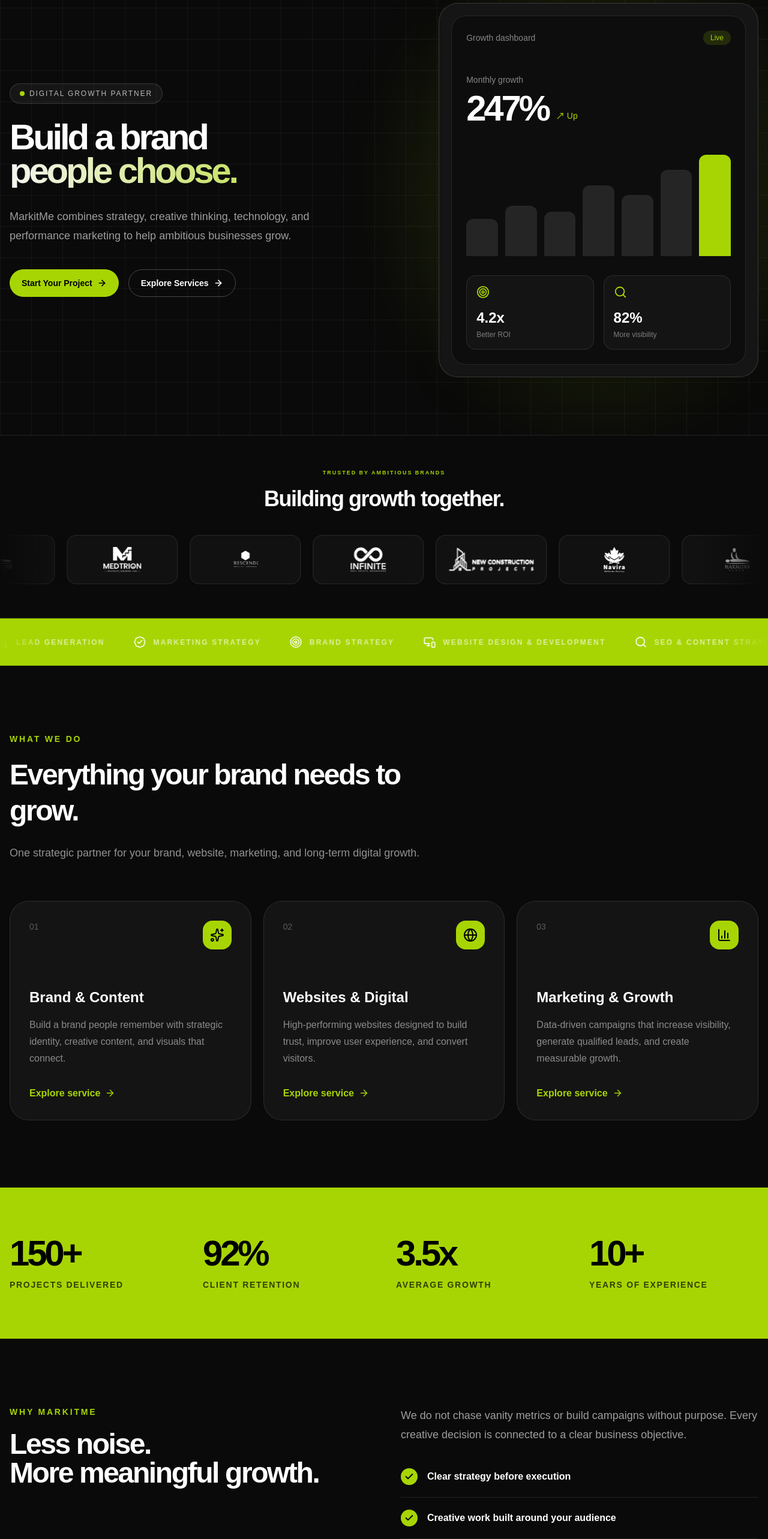
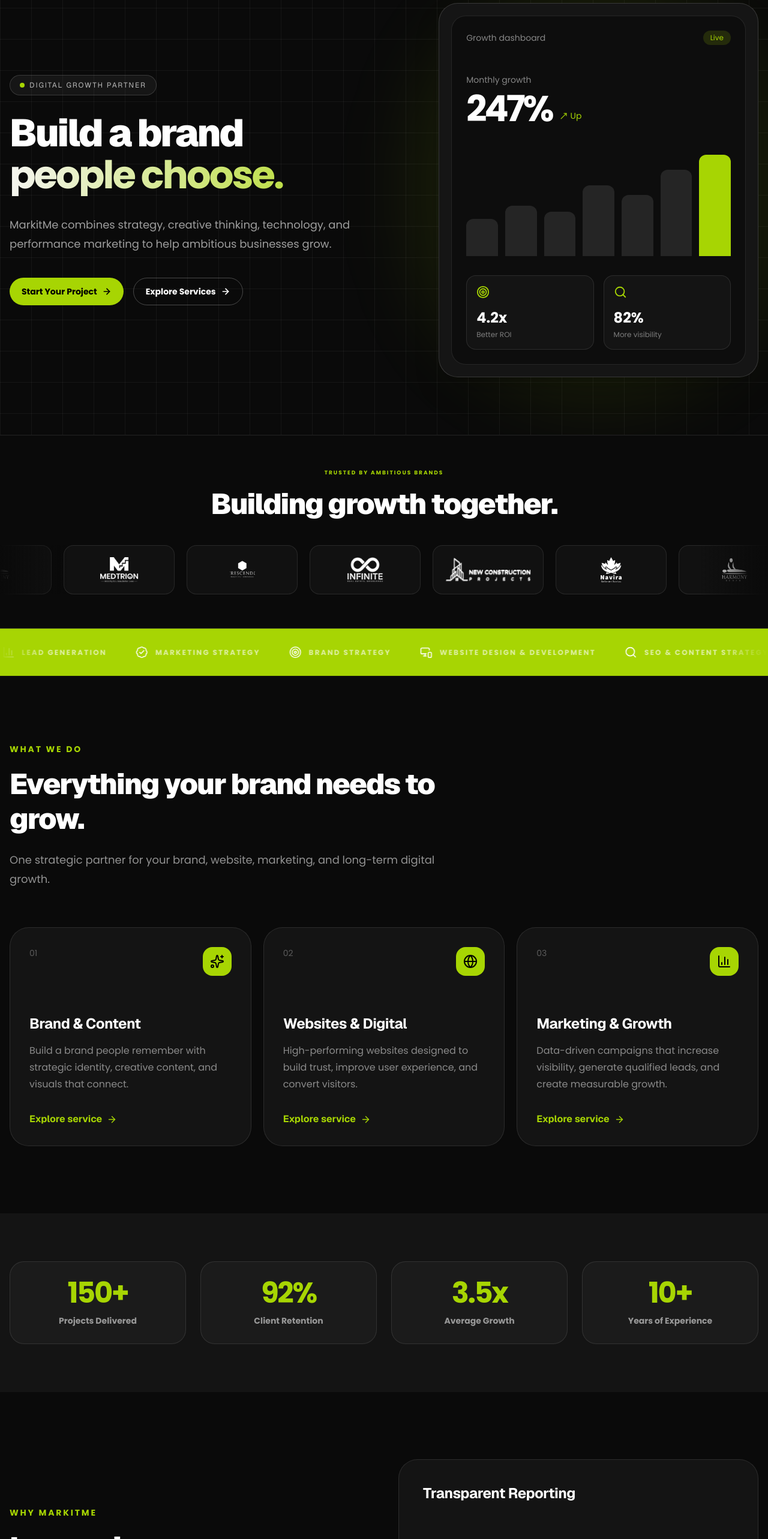
Before and after one commit to Markitme/web, a Next.js app: page / in a window 1280 px wide. Shown: the part 203-2769 px from the top of the page at 60% size. Built offline with nearby package versions, Linux system fonts and the light colour scheme.

Commit message:
fixed font family

```diff
--- a/src/app/globals.css
+++ b/src/app/globals.css
@@ -47,13 +47,85 @@ padding: 0;
 background-color: var(--background);
 color: var(--foreground);
 
-font-family: Arial, Helvetica, sans-serif;
+font-family: var(--font-geist-sans);
 
 overflow-x: hidden;
 
 transition:
 background-color 0.3s ease,
 color 0.3s ease;
+}
+
+/* ========================================
+TYPOGRAPHY SYSTEM - CONSISTENT SIZING
+======================================== */
+
+h1 {
+font-size: 2.25rem;
+line-height: 1.1;
+font-weight: 900;
+letter-spacing: -0.045em;
+}
+
+@media (min-width: 640px) {
+  h1 {
+    font-size: 2.75rem;
+  }
+}
+
+@media (min-width: 768px) {
+  h1 {
+    font-size: 3.5rem;
+  }
+}
+
+@media (min-width: 1024px) {
+  h1 {
+    font-size: 4rem;
+  }
+}
+
+h2 {
+font-size: 1.875rem;
+line-height: 1.2;
+font-weight: 900;
+letter-spacing: -0.04em;
+}
+
+@media (min-width: 640px) {
+  h2 {
+    font-size: 2.5rem;
+  }
+}
+
+@media (min-width: 1024px) {
+  h2 {
+    font-size: 3rem;
+  }
+}
+
+h3 {
+font-size: 1.5rem;
+line-height: 1.3;
+font-weight: 700;
+letter-spacing: -0.02em;
+}
+
+h4 {
+font-size: 1.25rem;
+line-height: 1.4;
+font-weight: 700;
+}
+
+h5 {
+font-size: 1.125rem;
+line-height: 1.4;
+font-weight: 600;
+}
+
+/* Paragraph and text - Use Poppins font */
+p, span, li {
+font-family: var(--font-poppins);
 }
 
 body {
--- a/src/app/layout.js
+++ b/src/app/layout.js
@@ -1,4 +1,4 @@
-import { Geist, Geist_Mono } from "next/font/google";
+import { Geist, Geist_Mono, Poppins } from "next/font/google";
 import "./globals.css";
 
 import Header from "../components/Header";
@@ -15,6 +15,12 @@ variable: "--font-geist-mono",
 subsets: ["latin"],
 });
 
+const poppins = Poppins({
+variable: "--font-poppins",
+weight: ["400", "500", "600", "700"],
+subsets: ["latin"],
+});
+
 export const metadata = {
 title: "MarkitMe | Strategy, Creative & Digital Growth",
 description:
@@ -26,7 +32,7 @@ return (
 <html
 lang="en"
 suppressHydrationWarning
-className={`${geistSans.variable} ${geistMono.variable} h-full antialiased`}
+className={`${geistSans.variable} ${geistMono.variable} ${poppins.variable} h-full antialiased`}
 >
   <body className="flex min-h-full flex-col bg-[var(--background)] text-[var(--foreground)]"> <ThemeProvider> <Header />
 
--- a/src/app/page.js
+++ b/src/app/page.js
@@ -4,19 +4,30 @@ import {
   ArrowRight,
   BarChart3,
   Check,
+  ChevronLeft,
+  ChevronRight,
   Globe,
   MoveUpRight,
   Search,
   Sparkles,
   Target,
+  Eye,
+  TrendingUp,
+  Users,
+  Zap,
 } from "lucide-react";
 import { motion } from "framer-motion";
+import { useRef } from "react";
+import { Swiper, SwiperSlide } from "swiper/react";
+import { Autoplay, Navigation } from "swiper/modules";
+import "swiper/css";
 
 import Button from "../components/ui/Button";
 import CaseStudies from "../components/CaseStudies";
 import ClientLogoSlider from "../components/ClientLogoSlider";
 import ServiceMarquee from "../components/ServiceMarquee";
 import TestimonialSlider from "../components/TestimonialSlider";
+import AnimatedCounter from "@/components/AnimatedCounter";
 
 const services = [
   {
@@ -43,13 +54,16 @@ const services = [
 ];
 
 const stats = [
-  { value: "150+", label: "Projects Delivered" },
-  { value: "92%", label: "Client Retention" },
-  { value: "3.5x", label: "Average Growth" },
-  { value: "10+", label: "Years of Experience" },
+  { value: 150, suffix: "+", label: "Projects Delivered" },
+  { value: 92, suffix: "%", label: "Client Retention" },
+  { value: 3.5, suffix: "x", label: "Average Growth" },
+  { value: 10, suffix: "+", label: "Years of Experience" },
 ];
 
 export default function Home() {
+  const prevRef = useRef(null);
+  const nextRef = useRef(null);
+
   return (
     <main className="bg-white text-black transition-colors duration-300 dark:bg-[#0a0a0a] dark:text-white">
       {/* Hero */}{" "}
@@ -249,32 +263,25 @@ export default function Home() {
         </div>
       </section>
       {/* Stats */}
-
-      <section className="bg-[#a7d503] py-16 text-black transition-colors duration-300 sm:py-20">
-        <div className="container-custom grid gap-10 sm:grid-cols-2 lg:grid-cols-4">
+      <section className="bg-[#f7f7f5] py-16 text-black transition-colors duration-300 sm:py-20 dark:bg-[#141414]">
+        <div className="container-custom grid gap-6 sm:grid-cols-2 lg:grid-cols-4">
           {stats.map((stat) => (
-            <div
+            <AnimatedCounter
               key={stat.label}
-              className="border-b border-black/10 pb-8 last:border-b-0 sm:border-b-0 sm:pb-0"
-            >
-              <p className="text-5xl font-black tracking-[-0.07em] sm:text-6xl">
-                {stat.value}
-              </p>
-
-
-          <p className="mt-3 text-sm font-bold uppercase tracking-[0.12em] text-black/70">
-            {stat.label}
-          </p>
-        </div>
+              value={stat.value}
+              suffix={stat.suffix}
+              label={stat.label}
+              duration={1600}
+            />
           ))}
-
-
         </div>
       </section>
 
-      {/* Why Us */}
-      <section id="about" className="py-28">
-        <div className="container-custom grid gap-14 lg:grid-cols-2">
+      {/* Why Us - Swiper Slider */}
+      <section id="about" className="overflow-hidden py-28">
+        <div className="container-custom grid gap-12 lg:grid-cols-2 lg:items-center">
+          {/* Left - Heading & Navigation */}
+          <div className="max-w-md flex flex-col justify-between">
             <div>
               <p className="text-sm font-bold uppercase tracking-[0.2em] text-[#6f8f00] dark:text-[#a7d503]">
                 Why MarkitMe
@@ -285,36 +292,122 @@ export default function Home() {
                 <br />
                 More meaningful growth.
               </h2>
+
+              <p className="mt-6 text-base leading-7 text-black/60 dark:text-white/60">
+                We don't chase vanity metrics. Every decision is connected to your business goals.
+              </p>
             </div>
 
+            {/* Navigation Buttons - REMOVED */}
+            {/* <div className="mt-12 flex gap-3">
+              <button
+                ref={prevRef}
+                className="group flex items-center gap-2 rounded-xl border-2 border-[#8db800] bg-transparent px-5 py-3 font-bold text-[#8db800] transition duration-300 hover:bg-[#8db800] hover:text-white dark:border-[#a7d503] dark:text-[#a7d503] dark:hover:bg-[#a7d503] dark:hover:text-black"
+              >
+                <ChevronLeft size={20} />
+                <span>Previous</span>
+              </button>
+              <button
+                ref={nextRef}
+                className="group flex items-center gap-2 rounded-xl border-2 border-[#8db800] bg-transparent px-5 py-3 font-bold text-[#8db800] transition duration-300 hover:bg-[#8db800] hover:text-white dark:border-[#a7d503] dark:text-[#a7d503] dark:hover:bg-[#a7d503] dark:hover:text-black"
+              >
+                <span>Next</span>
+                <ChevronRight size={20} />
+              </button>
+            </div> */}
+          </div>
+
+          {/* Right - Slider */}
           <div>
-            <p className="text-lg leading-8 text-black/60 dark:text-white/60">
-              We do not chase vanity metrics or build campaigns without purpose.
-              Every creative decision is connected to a clear business
-              objective.
+            <Swiper
+              modules={[Autoplay, Navigation]}
+              slidesPerView={1}
+              spaceBetween={24}
+              autoplay={{
+                delay: 4000,
+                disableOnInteraction: false,
+                pauseOnMouseEnter: true,
+              }}
+              navigation={{
+                prevEl: prevRef.current,
+                nextEl: nextRef.current,
+              }}
+              loop={true}
+              className="why-us-swiper"
+              onBeforeInit={(swiper) => {
+                swiper.params.navigation.prevEl = prevRef.current;
+                swiper.params.navigation.nextEl = nextRef.current;
+              }}
+            >
+              {[
+              {
+                icon: Target,
+                title: "Clear Strategy",
+                description: "Strategy before execution. We develop comprehensive plans based on your business goals.",
+              },
+              {
+                icon: Eye,
+                title: "Transparent Reporting",
+                description: "Measurable outcomes you can track. Real data, real insights, real growth metrics.",
+              },
+              {
+                icon: TrendingUp,
+                title: "Built for Growth",
+                description: "Creative work around your audience. Every campaign designed to scale with you.",
+              },
+              {
+                icon: Users,
+                title: "Flexible Team",
+                description: "A team that grows with you. Scalable resources for every stage of your journey.",
+              },
+            ].map((item, index) => {
+              const Icon = item.icon;
+              return (
+                <SwiperSlide key={index} className="min-h-[450px]">
+                  <div className="relative overflow-hidden rounded-[2rem] border border-black/10 bg-[#f7f7f5] p-8 dark:border-white/10 dark:bg-[#141414] sm:p-10 h-full flex flex-col">
+                    {/* Background Icon */}
+                    <div className="absolute left-0 top-1/2 -translate-y-1/2 opacity-5 dark:opacity-10">
+                      <Icon size={300} strokeWidth={0.5} />
+                    </div>
+
+                    {/* Heading at Top */}
+                    <div className="relative z-10">
+                      <h3 className="text-3xl font-black text-black dark:text-white sm:text-4xl">
+                        {item.title}
+                      </h3>
+                    </div>
+
+                    {/* Content at Bottom */}
+                    <div className="relative z-10 mt-auto">
+                      <p className="text-base leading-7 text-black/60 dark:text-white/60">
+                        {item.description}
                       </p>
 
-            <div className="mt-10 space-y-5">
-              {[
-                "Clear strategy before execution",
-                "Creative work built around your audience",
-                "Transparent reporting and measurable outcomes",
-                "A flexible team that grows with your business",
-              ].map((item) => (
-                <div
-                  key={item}
-                  className="flex items-center gap-4 border-b border-black/10 pb-5 dark:border-white/10"
+                      <a
+                        href="#about"
+                        className="mt-6 inline-flex items-center gap-2 font-bold text-[#6f8f00] transition hover:gap-3 dark:text-[#a7d503]"
                       >
-                  <span className="flex h-7 w-7 shrink-0 items-center justify-center rounded-full bg-[#a7d503] text-black">
-                    <Check size={16} strokeWidth={3} />
-                  </span>
-
-                  <span className="font-semibold">{item}</span>
-                </div>
-              ))}
+                        Learn more
+                        <ArrowRight size={18} />
+                      </a>
                     </div>
                   </div>
+                </SwiperSlide>
+              );
+            })}
+            </Swiper>
           </div>
+        </div>
+
+        <style jsx>{`
+          :global(.why-us-swiper) {
+            padding-bottom: 0;
+          }
+
+          :global(.why-us-swiper .swiper-slide) {
+            height: auto;
+          }
+        `}</style>
       </section>
       {/* Case Study */}
       <CaseStudies />
```
Also changed, not shown: 1 other file (tests, documents, lock files or other folders). Lines whose indentation alone changed are shown as unchanged.
